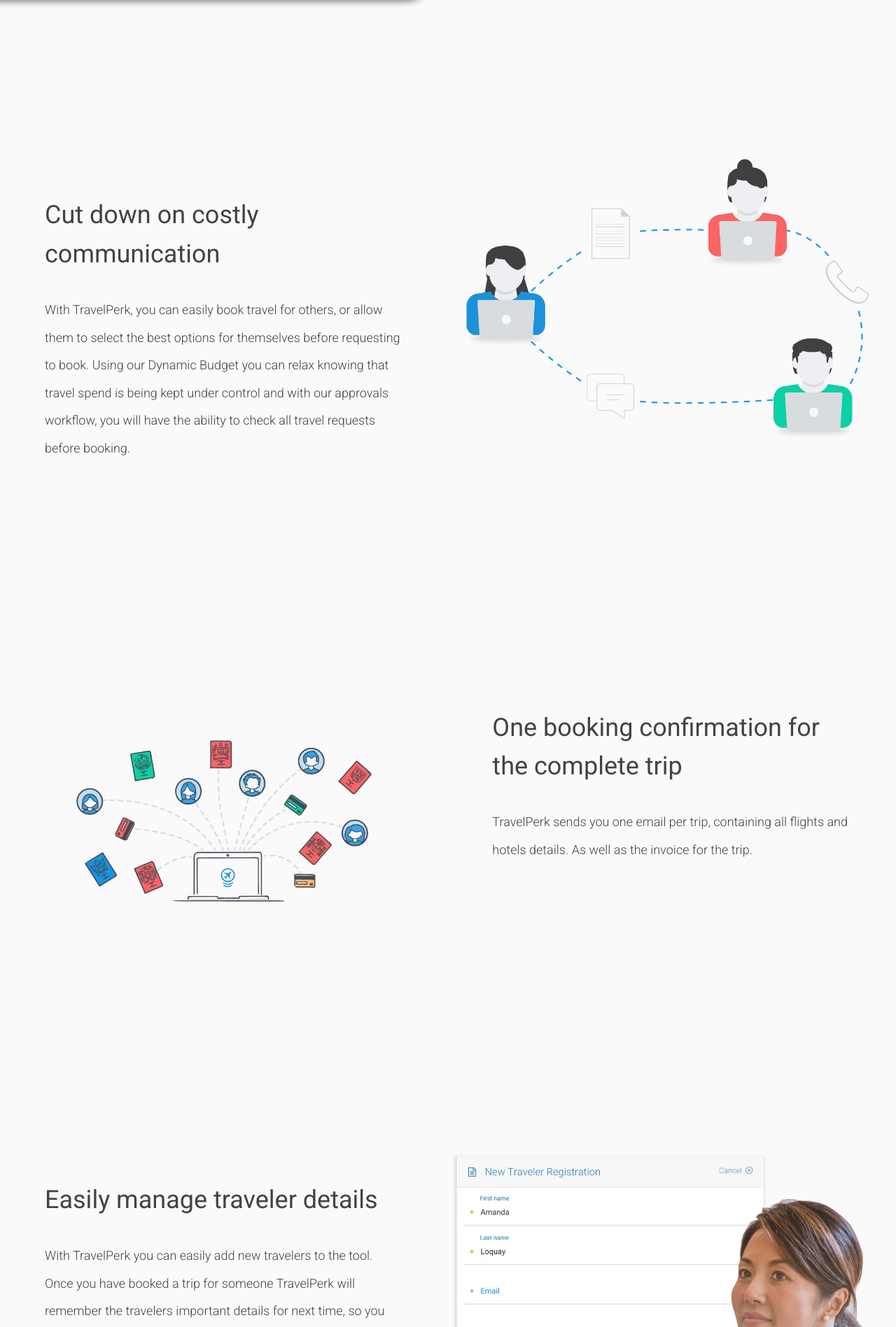
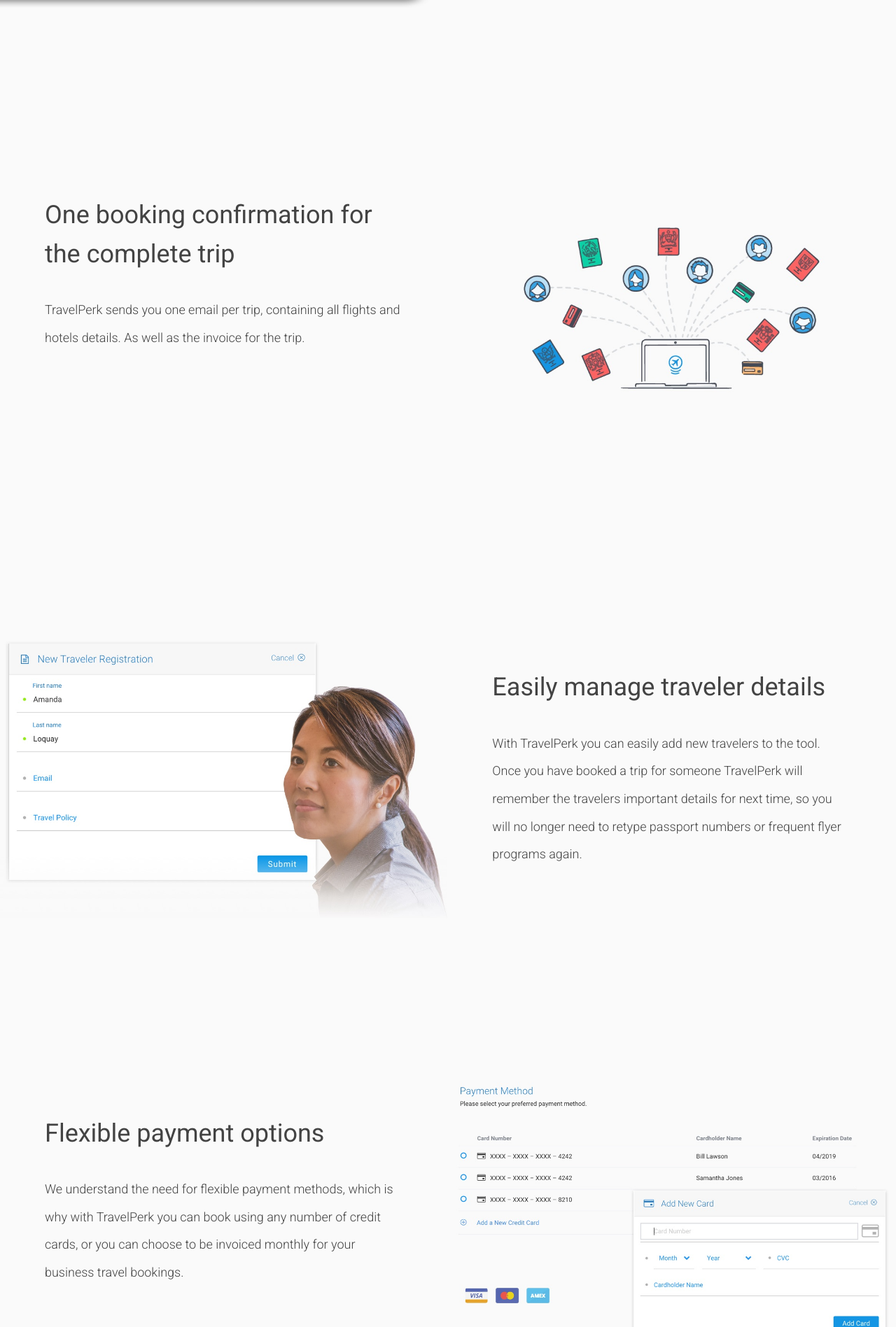
Before and after one commit to northswiss/jekyll-boilerplate, a Jekyll site: the page built from index.html, in a window 1280 px wide. Shown: the part 2106-4003 px from the top of the page at 70% size. Built offline with Jekyll 4.4.1, drawn with Linux system fonts in a browser that asks for light colours; nearby versions of some CDN libraries.

Commit message:
Fixed 1491, 1489, 1494
- Added missing "a"
- Added Skift logo
- Updated flex for 5 columns
- Removed communication section
- Update expense image for Frasco's

```diff
--- a/_includes/component/customer-types.html
+++ b/_includes/component/customer-types.html
@@ -45,15 +45,6 @@
       </div>
       <div class="feature flex two reverse">
         <span>
-          <img src="/imgs/product-shots/communication.jpg" alt="Too much communication">
-        </span>
-        <div class="content">
-          <h3>Cut down on costly communication</h3>
-          <p>With TravelPerk, you can easily book travel for others, or allow them to select the best options for themselves before requesting to book. Using our Dynamic Budget you can relax knowing that travel spend is being kept under control and with our approvals workflow, you will have the ability to check all travel requests before booking.</p>
-        </div>
-      </div>
-      <div class="feature flex two">
-        <span>
           <img src="/imgs/product-shots/travel-documents.jpg" alt="Multiple travel documents">
         </span>
         <div class="content">
@@ -61,7 +52,7 @@
           <p>TravelPerk sends you one email per trip, containing all flights and hotels details. As well as the invoice for the trip.</p>
         </div>
       </div>
-      <div class="feature flex two reverse">
+      <div class="feature flex two">
         <span>
           <img src="/imgs/product-shots/new-traveler.jpg  " alt="New traveler form">
         </span>
@@ -70,7 +61,7 @@
           <p>With TravelPerk you can easily add new travelers to the tool. Once you have booked a trip for someone TravelPerk will remember the travelers important details for next time, so you will no longer need to retype passport numbers or frequent flyer programs again. </p>
         </div>
       </div>
-      <div class="feature flex two">
+      <div class="feature flex two reverse">
         <span>
           <img class="product-shot" src="/imgs/product-shots/payment-options.jpg" alt="Flexible business travel payments">
         </span>
@@ -79,7 +70,7 @@
           <p>We understand the need for flexible payment methods, which is why with TravelPerk you can book using any number of credit cards, or you can choose to be invoiced monthly for your business travel bookings.</p>
         </div>
       </div>
-      <div class="feature flex two reverse">
+      <div class="feature flex two">
         <span>
           <img class="product-shot" src="/imgs/product-shots/clean-ui.jpg" alt="TravelPerks clean and simple UI">
         </span>
@@ -88,7 +79,7 @@
           <p>Gone are the days of complex and clunky user interfaces. Booking travel should be easy and <em>(yes, we'll say it)</em> fun. With our simple user interface you can spend your time efficiently booking travel and not trying to navigate complex tools.</p>
         </div>
       </div>
-      <div class="feature flex two">
+      <div class="feature flex two reverse">
         <span>
           <img class="product-shot" src="/imgs/product-shots/integration-expense.jpg" alt="TravelPerk integrates with Expensify">
         </span>
--- a/_includes/component/publicity.html
+++ b/_includes/component/publicity.html
@@ -1,6 +1,6 @@
 <section id="publicity" class="publicity color">
   <h3>As seen on...</h3>
-  <div class="wrapper flex four">
+  <div class="wrapper flex five">
     <span>
       <img src="/imgs/publicity/logo-new-york-times.svg" alt="New York Times logo">
     </span>
@@ -13,5 +13,8 @@
     <span>
       <img src="/imgs/publicity/logo-bbc.svg" alt="BBC logo">
     </span>
+    <span>
+      <img src="/imgs/publicity/logo-skift.svg" alt="Skift logo">
+    </span>
   </div>
 </section>
--- a/_sass/_modifiers.scss
+++ b/_sass/_modifiers.scss
@@ -101,6 +101,12 @@
         width: 50%;
       }
     }
+    &.five {
+
+      & > * {
+        width: 50%;
+      }
+    }
   }
 }
 
@@ -111,6 +117,12 @@
 
       & > * {
         width: 25%;
+      }
+    }
+    &.five {
+
+      & > * {
+        width: 20%;
       }
     }
   }
--- a/pages/about-travelperk.html
+++ b/pages/about-travelperk.html
@@ -9,7 +9,7 @@
 <section class="story">
   <div class="wrapper">
     <p class="intro">We are setting out to reinvent the way that companies book and manage business travel.</p>
-    <p>The TravelPerk application is tool created for travelers, by travelers. With more than half of our team made up of travel industry veterans, with some coming from the likes of Booking.com and Skyscanner, you could say that we know what the travel booking experience should look like.</p>
+    <p>The TravelPerk application is a tool created for travelers, by travelers. With more than half of our team made up of travel industry veterans, with some coming from the likes of Booking.com and Skyscanner, you could say that we know what the travel booking experience should look like.</p>
     <p>In 2015, the co-founders were troubled by leisure travelers having a myriad of online tools and apps to help them plan and coordinate their trips, while business travelers were stuck using outdated and overly complicated tools.</p>
     <p>Our focus is to make business travel booking and management suck less, and we aim to do this by providing a best-in-class experience whilst continuing to adapt and develop for the needs of the industry and our clients. We will do this by continuing to build a great team and by merging the latest technologies with the best experiences.</p>
   </div>
```
Also changed, not shown: imgs/product-shots/integration-expense.jpg, imgs/publicity/logo-skift.svg (added).
